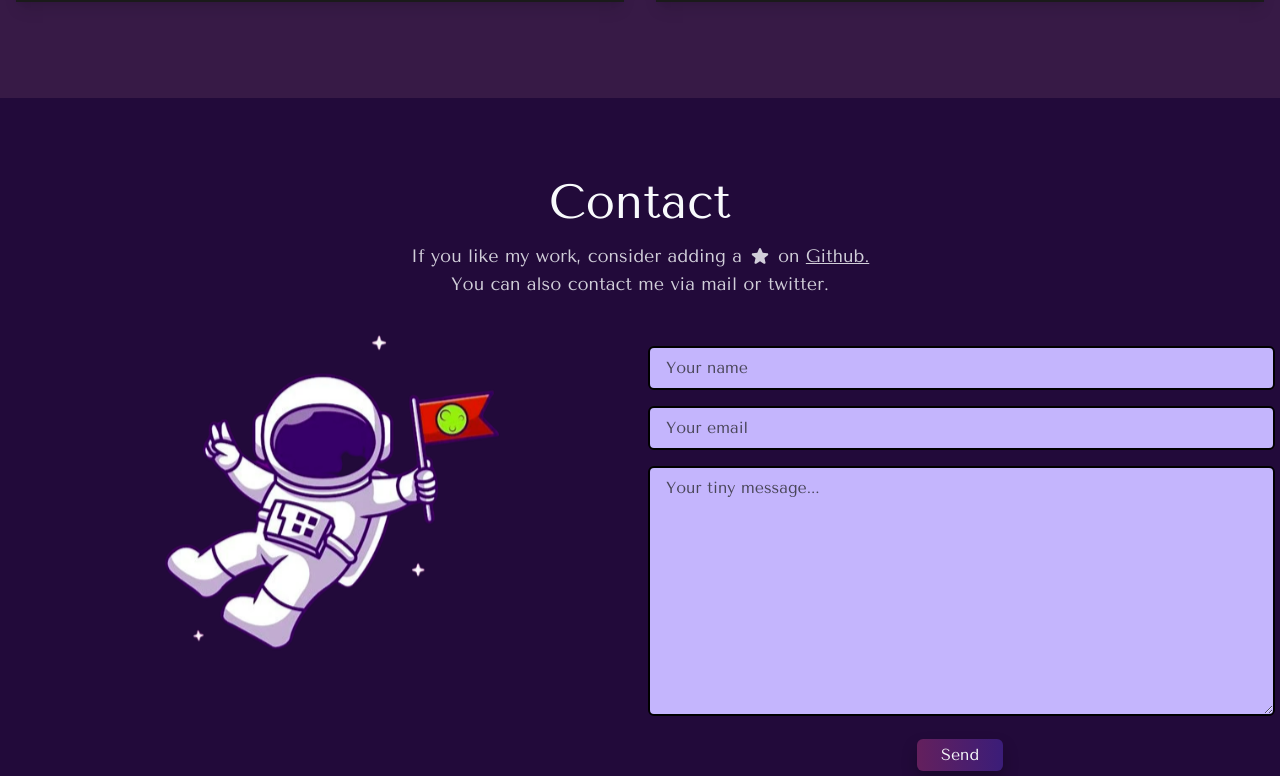
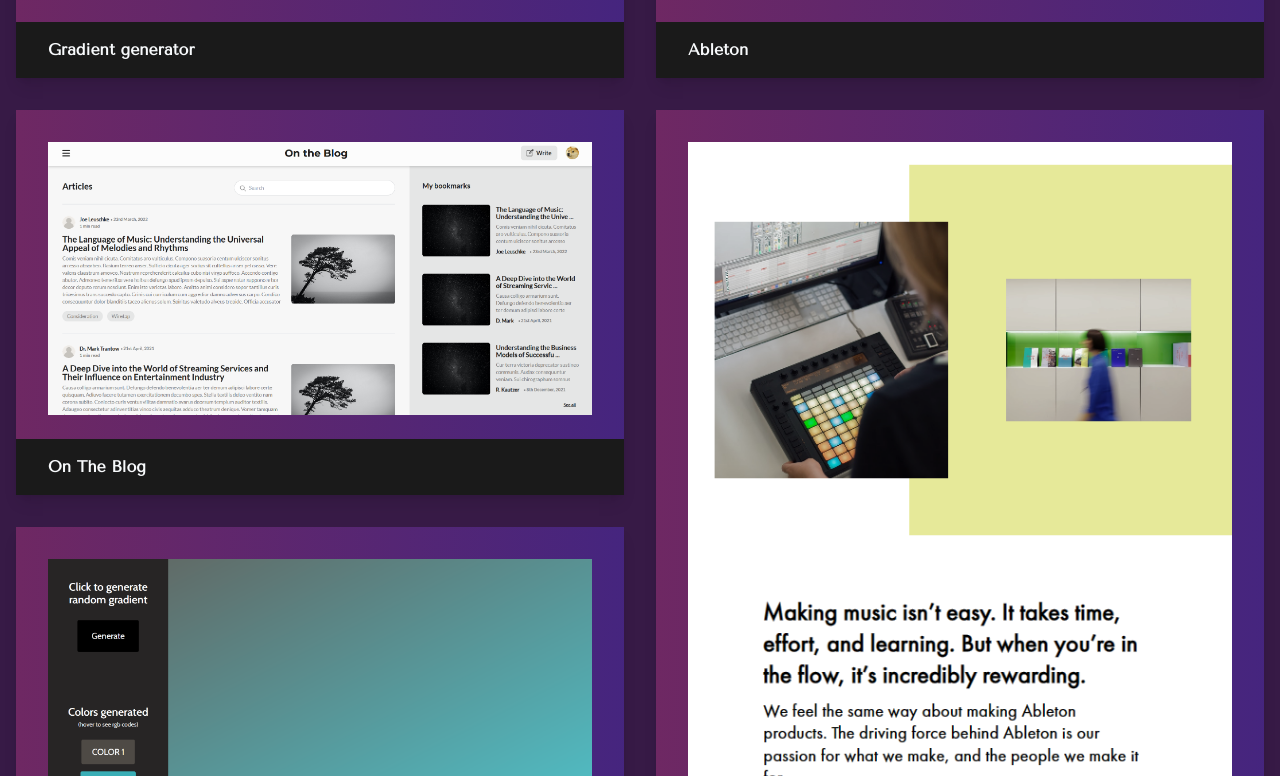
Before and after one commit to okay-head/portfolio, a React (Vite) app: page / in a window 1280 px wide. Shown: the part 2682-3458 px from the top of the page. Built offline with nearby package versions, Linux system fonts and the light colour scheme.

Commit message:
style: alter section heading margins

```diff
--- a/src/components/contact/Contact.jsx
+++ b/src/components/contact/Contact.jsx
@@ -31,8 +31,8 @@ export default function Contact() {
       className='contact bg-[var(--bg-purple)]  py-[var(--p-section-y)] scroll-mt-[4.5rem] relative'
     >
       <Wrapper>
-        <H1 classVars='mb-4'>Contact</H1>
-        <div className='text-center lg:text-lg mb-10 text-[var(--white-2)] max-w-4xl  mx-auto'>
+        <H1 classVars='mb-5'>Contact</H1>
+        <div className='text-center lg:text-lg mb-16 text-[var(--white-2)] max-w-4xl  mx-auto'>
           If you like my work, consider adding a
           <svg
             xmlns='http://www.w3.org/2000/svg'
--- a/src/components/projects/Projects.jsx
+++ b/src/components/projects/Projects.jsx
@@ -15,7 +15,7 @@ export default function Projects() {
         <H1 classVars='mb-4' hVars='mb-2'>
           Projects
         </H1>
-        <div className='-mt-2 text-center lg:text-lg mb-6 text-[var(--white-2)] max-w-4xl  mx-auto'>
+        <div className='text-center lg:text-lg mb-14 text-[var(--white-2)] max-w-4xl  mx-auto'>
           Nothing beats the excitement of starting a new project. Esp when
           you've got 20 of them sitting unfinished. These are some of the
           projects that miraculously made it to completion.
@@ -54,6 +54,41 @@ export default function Projects() {
             live_url={'https://okay-head.github.io/Gradient-generator/'}
             id={3}
           />
+
+          {/* -------------------- */}
+          <Card
+            source={`././assets${
+              isMobile ? '/mobile' : ''
+            }/Blog-site-snapshot-1.webp`}
+            alt={'Blog site'}
+            caption={'On The Blog'}
+            live_url={'https://blog-site-ecru-phi.vercel.app/'}
+            code_url={'https://github.com/okay-head/Blog-site'}
+            id={4}
+          />
+
+          <Card
+            source={`././assets${
+              isMobile ? '/mobile' : ''
+            }/ableton-snapshot-home-IIII.webp`}
+            alt={'Ableton'}
+            caption={'Ableton'}
+            cls={'row-span-2'}
+            live_url={'https://okay-head.github.io/Ableton/'}
+            code_url={'https://github.com/okay-head/Ableton'}
+            id={5}
+          />
+
+          <Card
+            source={`././assets${
+              isMobile ? '/mobile' : ''
+            }/gradient-generator-snapshot-II.webp`}
+            alt={'Gradient generator'}
+            caption={'Gradient generator'}
+            code_url={'https://github.com/okay-head/Gradient-generator'}
+            live_url={'https://okay-head.github.io/Gradient-generator/'}
+            id={6}
+          />
         </div>
       </Wrapper>
     </section>
--- a/src/components/skills/Skills.jsx
+++ b/src/components/skills/Skills.jsx
@@ -45,8 +45,8 @@ export default function Skills() {
       className='skills bg-[var(--bg-primary)] py-[var(--p-section-y)] z-10 relative scroll-mt-16'
     >
       <Wrapper>
-        <H1 classVars='mb-4'>Skills</H1>
-        <div className='text-center lg:text-lg mb-5 text-[var(--white-2)] max-w-4xl  mx-auto'>
+        <H1 classVars='mb-6'>Skills</H1>
+        <div className='text-center lg:text-lg mb-12 text-[var(--white-2)] max-w-4xl  mx-auto'>
           The sheer number of new tech frameworks are overwhelming, yet worth
           learning. <br />I try. Here are some technologies that I've learned
           and worked with.
```
